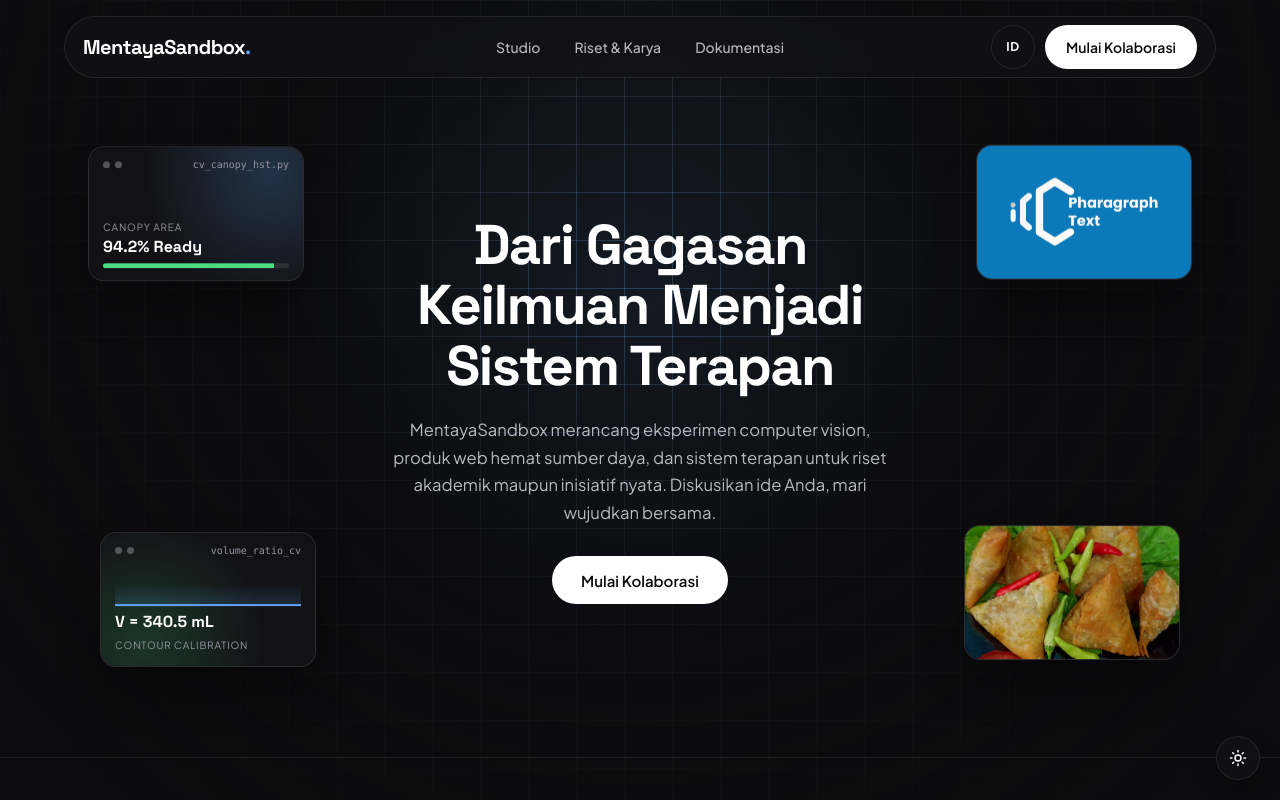
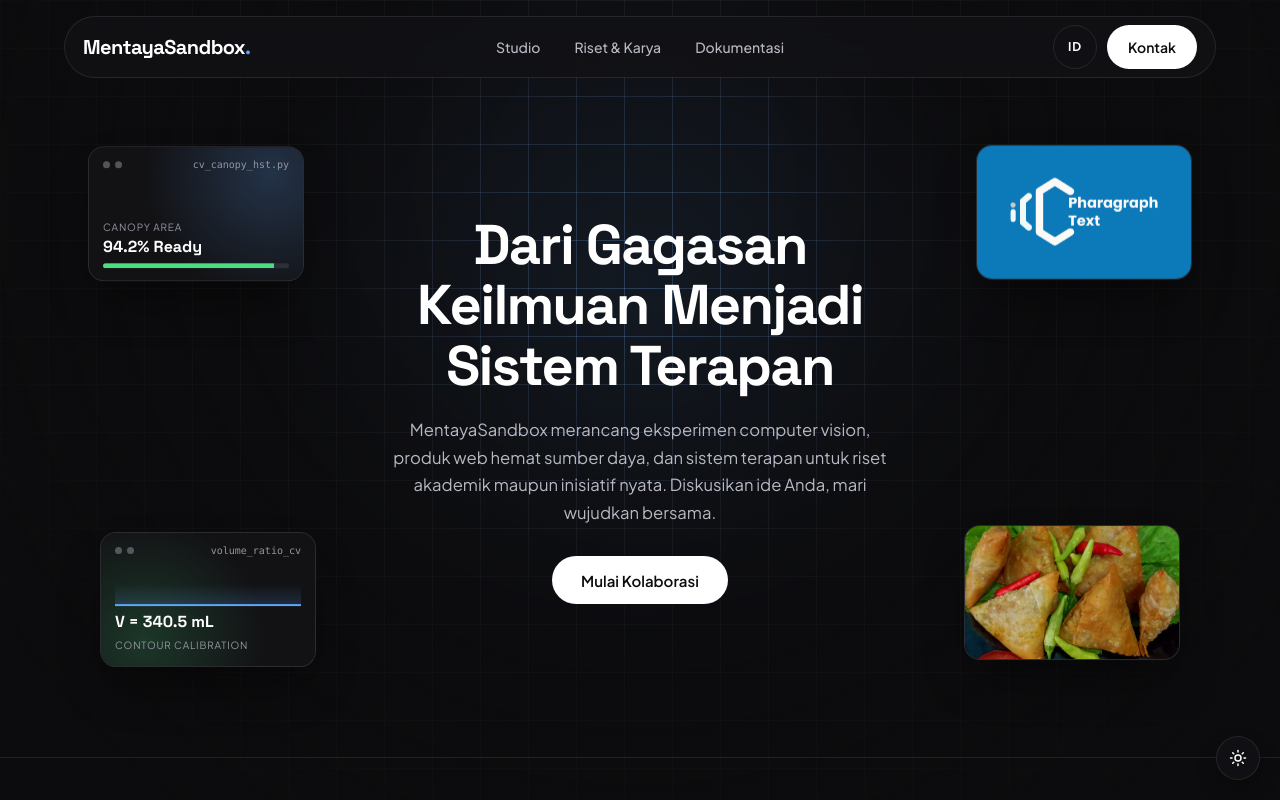
Before and after one commit to cahyadies/cahyadies, a plain HTML site: page mentayasandbox/index.html in a window 1280 px wide. Shown: the top 800 px of the page. Drawn offline with Linux system fonts and the light colour scheme.

Commit message:
chore(mentayasandbox): rename navbar CTA from Mulai Kolaborasi to Kontak

```diff
--- a/mentayasandbox/app.js
+++ b/mentayasandbox/app.js
@@ -11,7 +11,7 @@ const I18N = {
     navProcess: 'Proses',
     navNotes: 'Dokumentasi',
     navStudio: 'Studio',
-    navCta: 'Mulai Kolaborasi',
+    navCta: 'Kontak',
     heroTitle: 'Dari Gagasan Keilmuan Menjadi Sistem Terapan',
     heroSubtitle:
       'MentayaSandbox merancang eksperimen computer vision, produk web hemat sumber daya, dan sistem terapan untuk riset akademik maupun inisiatif nyata. Diskusikan ide Anda, mari wujudkan bersama.',
@@ -137,7 +137,7 @@ const I18N = {
     navProcess: 'Process',
     navNotes: 'Docs',
     navStudio: 'Studio',
-    navCta: 'Start Collaboration',
+    navCta: 'Contact',
     heroTitle: 'From Scientific Idea to Working Applied System',
     heroSubtitle:
       'MentayaSandbox designs computer vision experiments, low-overhead web products, and applied systems for academic research and growing initiatives. Discuss your idea with us to bring it to life.',
--- a/mentayasandbox/index.html
+++ b/mentayasandbox/index.html
@@ -49,7 +49,7 @@
             ID
           </button>
           <a href="#kolaborasi" class="bp-cta-pill bp-nav-cta" data-i18n="navCta">
-            Mulai Kolaborasi
+            Kontak
           </a>
           <button
             type="button"
@@ -551,7 +551,7 @@
               <li><a href="#studio" data-i18n="navStudio">Studio</a></li>
               <li><a href="#karya" data-i18n="navWork">Riset &amp; Karya</a></li>
               <li><a href="#catatan" data-i18n="navNotes">Dokumentasi</a></li>
-              <li><a href="#kolaborasi" data-i18n="navCta">Mulai Kolaborasi</a></li>
+              <li><a href="#kolaborasi" data-i18n="navCta">Kontak</a></li>
             </ul>
           </div>
 
```
